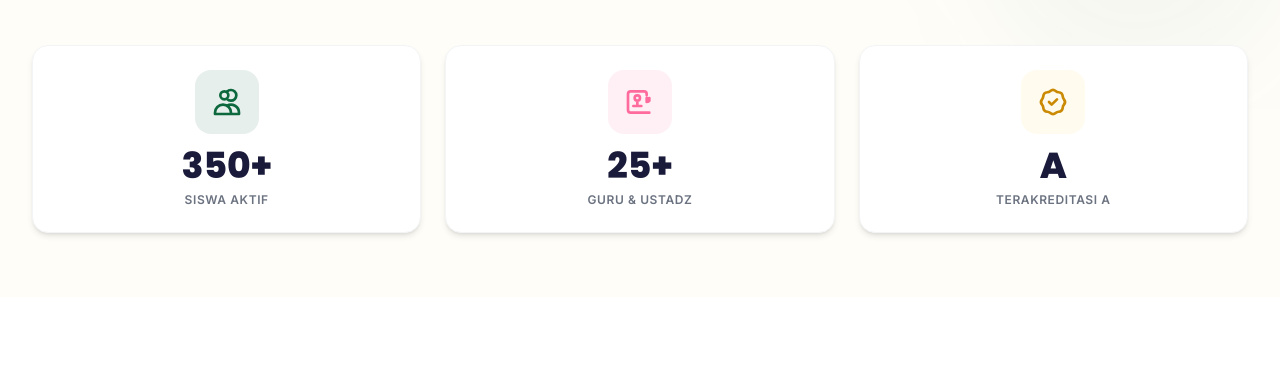
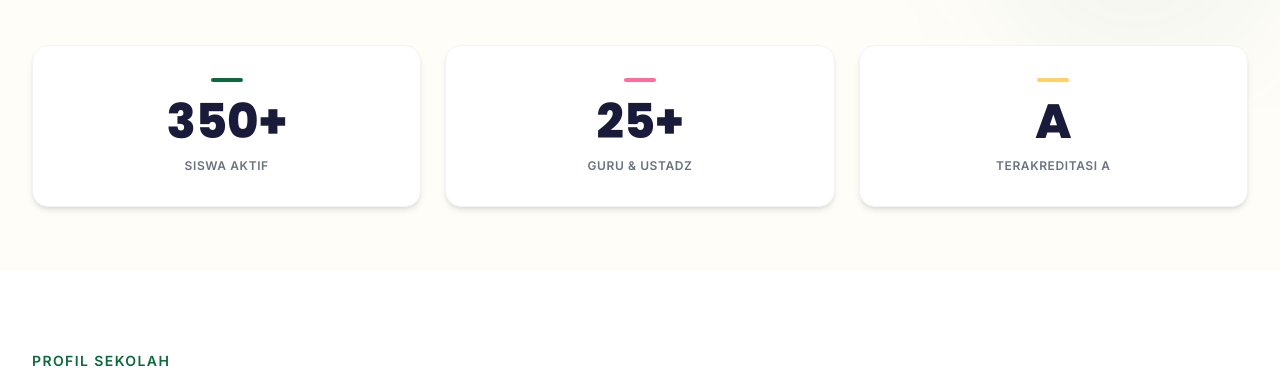
Before and after one commit to SekolahAlIshlah/Website-Al-Ishlah, an Eleventy site: page src/index.md in a window 1280 px wide. Shown: the part 850-1224 px from the top of the page. Built offline with nearby package versions, Linux system fonts and the light colour scheme; Eleventy itself is replaced by a stand-in of ours; files that its build step writes are made by us from their sources.

Commit message:
fix: remove icons from stats section and make bold value text larger and dominant

```diff
--- a/src/_includes/components/stats.njk
+++ b/src/_includes/components/stats.njk
@@ -3,28 +3,14 @@
     <div class="grid grid-cols-3 gap-2 sm:gap-6">
 
       {% for stat in settings.stats %}
-      <!-- Dynamic Stat Card (Vertically Stacked, Horizontally Aligned) -->
-      <div class="bg-white border border-gray-100 rounded-2xl p-2 sm:p-6 flex flex-col items-center text-center shadow-md hover-lift justify-center">
-        <!-- Icon (Responsive size) -->
-        <div class="w-12 h-12 sm:w-16 sm:h-16 {% if stat.color == 'pink' %}bg-pink/10 text-pink{% elif stat.color == 'yellow' %}bg-yellow/10 text-yellow-600{% else %}bg-primary/10 text-primary{% endif %} flex items-center justify-center rounded-xl sm:rounded-2xl shrink-0">
-          {% if stat.icon == 'teachers' %}
-            <svg class="w-6 h-6 sm:w-8 sm:h-8" fill="none" stroke="currentColor" viewBox="0 0 24 24">
-              <path stroke-linecap="round" stroke-linejoin="round" stroke-width="2" d="M19 20H5a2 2 0 01-2-2V6a2 2 0 012-2h10a2 2 0 012 2v1m2 4a2 2 0 00-2-2v3a2 2 0 002-2V9z"></path>
-              <path stroke-linecap="round" stroke-linejoin="round" stroke-width="2" d="M10 11a2 2 0 100-4 2 2 0 000 4zm0 0v4m-3 0h6"></path>
-            </svg>
-          {% elif stat.icon == 'accreditation' %}
-            <svg class="w-6 h-6 sm:w-8 sm:h-8" fill="none" stroke="currentColor" viewBox="0 0 24 24" xmlns="http://www.w3.org/2000/svg">
-              <path stroke-linecap="round" stroke-linejoin="round" stroke-width="2" d="M9 12l2 2 4-4M7.835 4.697a3.42 3.42 0 001.946-.806 3.42 3.42 0 014.438 0 3.42 3.42 0 001.946.806 3.42 3.42 0 013.138 3.138 3.42 3.42 0 00.806 1.946 3.42 3.42 0 010 4.438 3.42 3.42 0 00-.806 1.946 3.42 3.42 0 01-3.138 3.138 3.42 3.42 0 00-1.946.806 3.42 3.42 0 01-4.438 0 3.42 3.42 0 00-1.946-.806 3.42 3.42 0 01-3.138-3.138 3.42 3.42 0 00-.806-1.946 3.42 3.42 0 010-4.438 3.42 3.42 0 00.806-1.946 3.42 3.42 0 013.138-3.138z"/>
-            </svg>
-          {% else %}
-            <svg class="w-6 h-6 sm:w-8 sm:h-8" fill="none" stroke="currentColor" viewBox="0 0 24 24">
-              <path stroke-linecap="round" stroke-linejoin="round" stroke-width="2" d="M12 4.354a4 4 0 110 5.292M15 21H3v-1a6 6 0 0112 0v1zm0 0h6v-1a6 6 0 00-9-5.197M13 7a3 3 0 11-6 0 3 3 0 016 0z"></path>
-            </svg>
-          {% endif %}
-        </div>
+      <!-- Dynamic Stat Card (Minimalist text-only design) -->
+      <div class="bg-white border border-gray-100 rounded-2xl p-4 sm:p-8 flex flex-col items-center text-center shadow-md hover-lift justify-center">
+        <!-- Colored top accent bar -->
+        <div class="w-8 h-1 rounded-full {% if stat.color == 'pink' %}bg-pink{% elif stat.color == 'yellow' %}bg-yellow{% else %}bg-primary{% endif %} mb-3 sm:mb-4"></div>
+
         <!-- Value and Label (Centered Stack) -->
-        <span class="block text-xl sm:text-3xl lg:text-4xl font-display font-extrabold text-navy mt-3 leading-none">{{ stat.value }}</span>
-        <span class="block text-[10px] sm:text-xs font-semibold text-gray-500 uppercase tracking-wider mt-1.5 leading-tight">{{ stat.label }}</span>
+        <span class="block text-2xl sm:text-4xl lg:text-5xl font-display font-extrabold text-navy leading-none">{{ stat.value }}</span>
+        <span class="block text-[10px] sm:text-xs font-semibold text-gray-500 uppercase tracking-wider mt-2 sm:mt-3 leading-tight">{{ stat.label }}</span>
       </div>
       {% endfor %}
 
```
